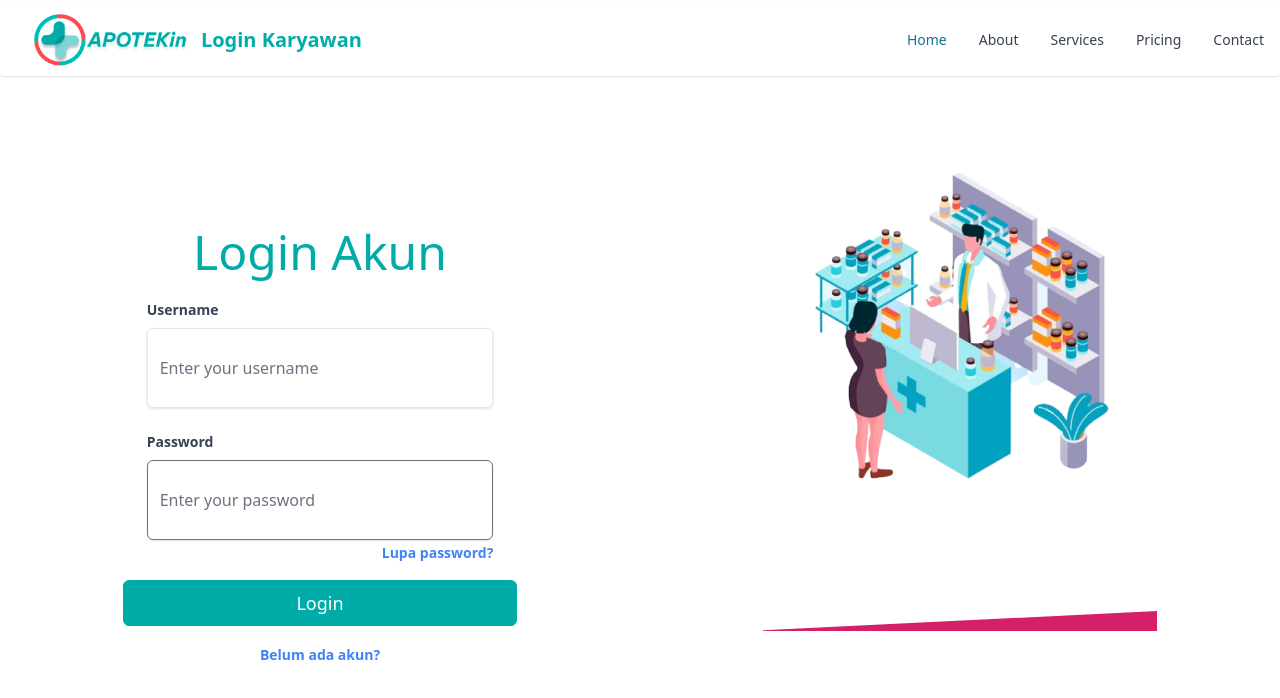
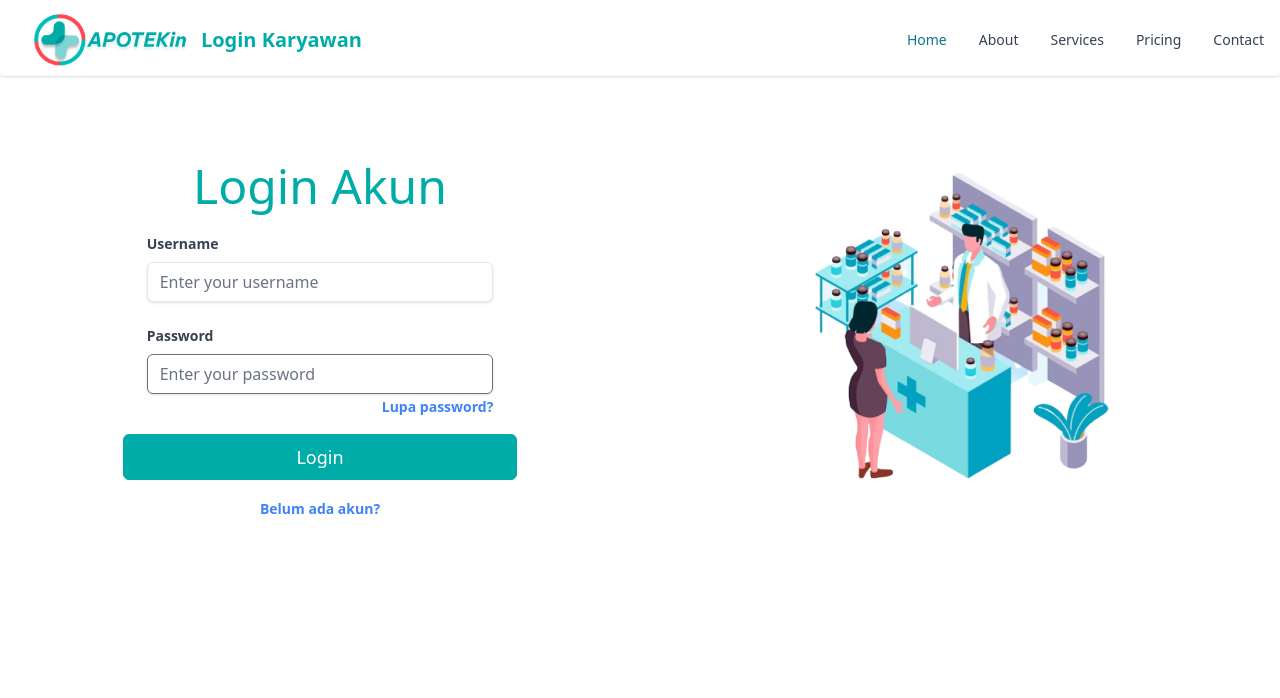
Before and after one commit to AzkaZakiR/apotek-web, a React (Create React App) app in the folder frontend/: page /masuk in a window 1280 px wide. Shown: the top 698 px of the page. Built offline with nearby package versions, Linux system fonts and the light colour scheme.

Commit message:
Mengubah Login

```diff
--- a/frontend/src/pages/newLogin.jsx
+++ b/frontend/src/pages/newLogin.jsx
@@ -68,7 +68,7 @@ const Loginbaru = (closeModal) => {
           <div className="m-6 ">
             <label className="text-left block text-gray-700 text-sm font-bold mb-2">Username</label>
             <input
-              className="shadow rounded-md appearance-none border w-full h-20 py-2 px-3 text-gray-700 leading-tight focus:outline-none focus:shadow-outline"
+              className="shadow rounded-md appearance-none border w-full h-10 py-2 px-3 text-gray-700 leading-tight focus:outline-none focus:shadow-outline"
               placeholder="Enter your username"
               value={username}
               onChange={(e) => setUsername(e.target.value)}
@@ -80,7 +80,7 @@ const Loginbaru = (closeModal) => {
               Password
             </label>
             <input
-              className="shadow rounded-md appearance-none border w-full h-20 py-2 px-3 text-gray-700 leading-tight focus:outline-none focus:shadow-outline"
+              className="shadow rounded-md appearance-none border w-full h-10 py-2 px-3 text-gray-700 leading-tight focus:outline-none focus:shadow-outline"
               type="password"
               placeholder="Enter your password"
               value={password}
@@ -103,13 +103,6 @@ const Loginbaru = (closeModal) => {
         <div class="w-full md:w-4/12 px-4 mr-auto ml-auto">
           <div class="relative flex flex-col min-w-0 break-words bg-white w-full mb-6 rounded-lg bg-pink-600">
             <img src="./Img/image 4.png" class="w-full align-middle rounded-t-lg" />
-            <blockquote class="relative p-8 mb-4">
-              <svg preserveAspectRatio="none" xmlns="http://www.w3.org/2000/svg" viewBox="0 0 583 95" class="absolute left-0 w-full block">
-                <polygon points="-30,95 583,95 583,65" class="text-pink-600 fill-current"></polygon>
-              </svg>
-              <h4 class="text-xl font-bold text-white">Top Notch Services</h4>
-              <p class="text-md font-light mt-2 text-white">The Arctic Ocean freezes every winter and much of the sea-ice then thaws every summer, and that process will continue whatever happens.</p>
-            </blockquote>
           </div>
         </div>
       </div>
```
Also changed, not shown: 1 other file (tests, documents, lock files or other folders).
